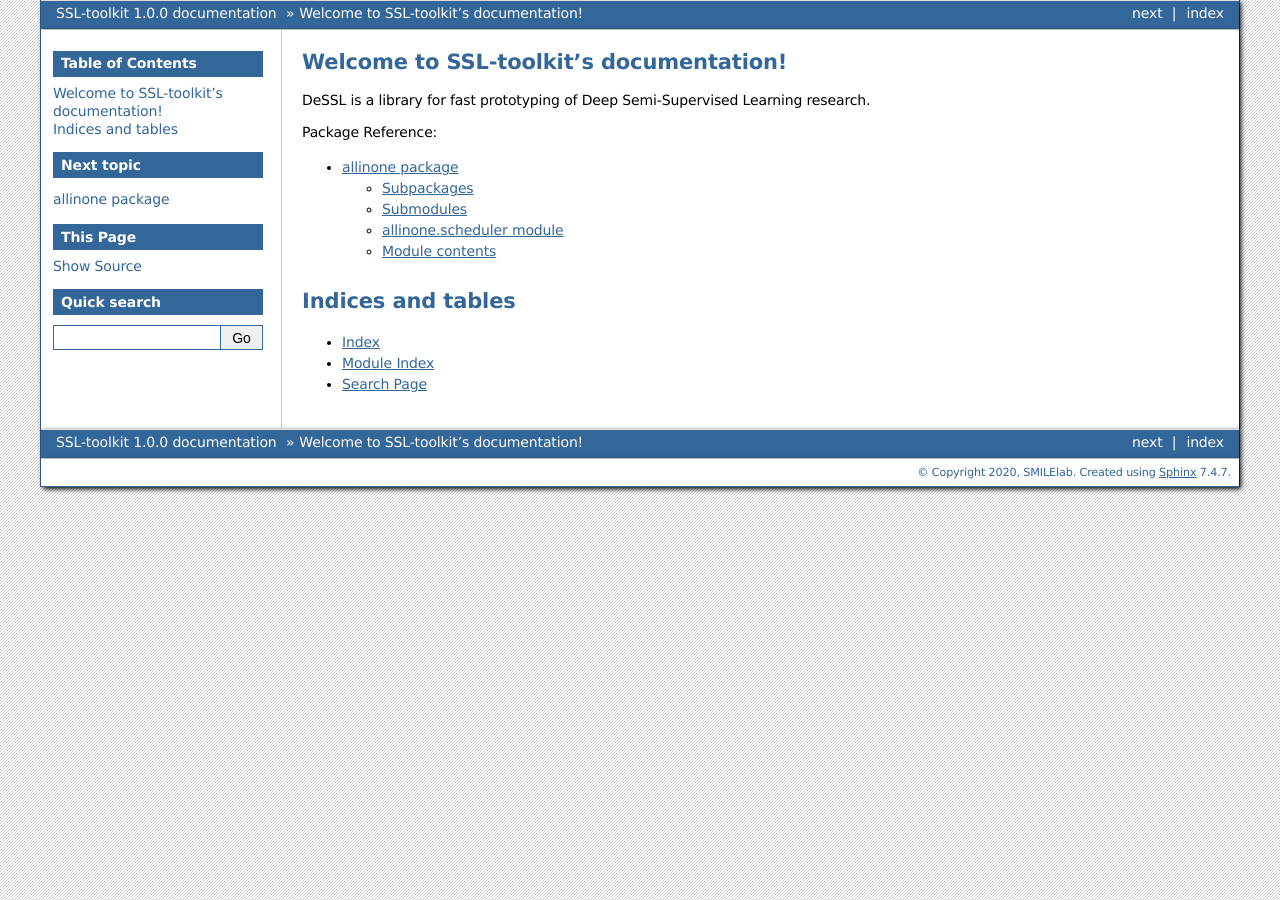
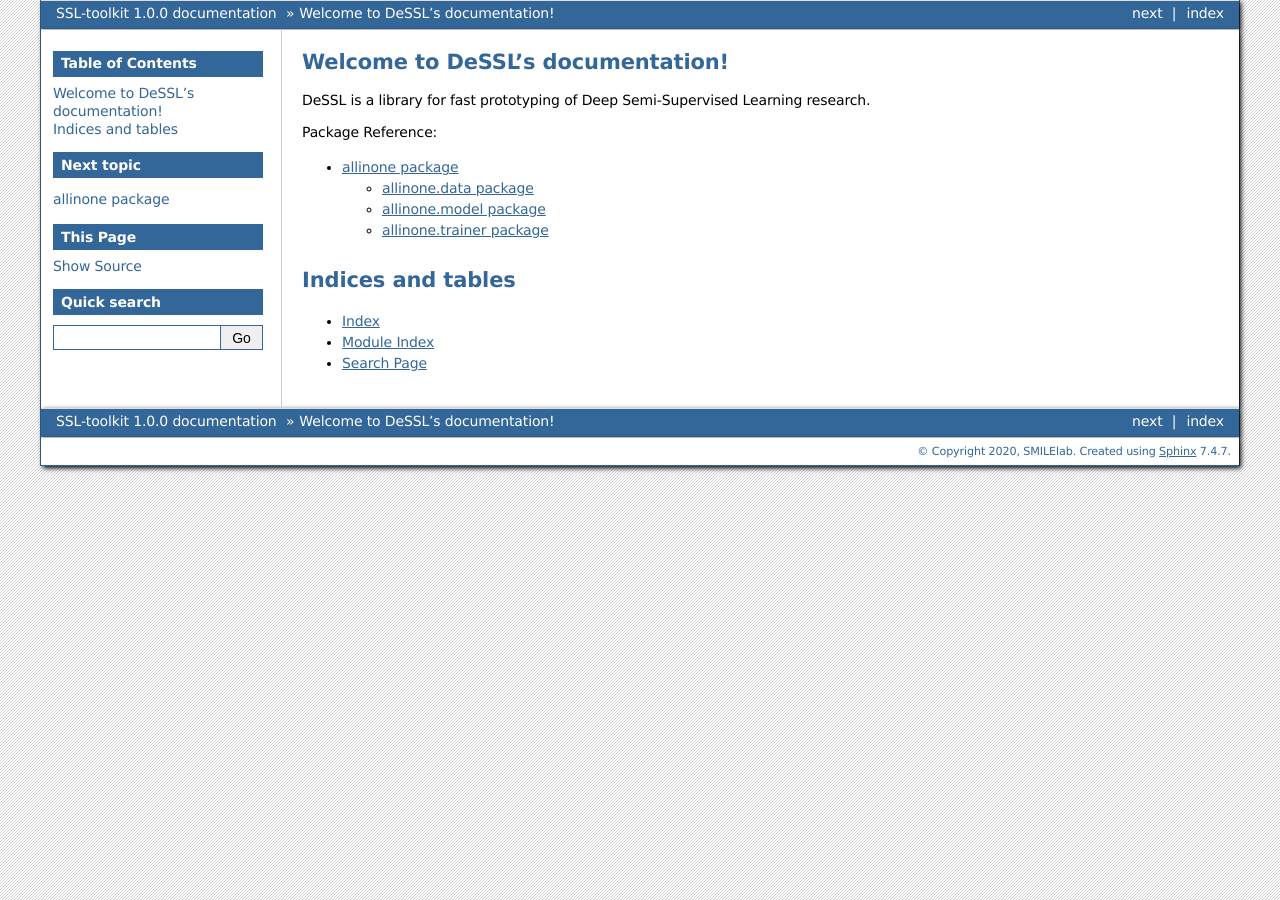
Before and after one commit to Fragile-azalea/SSL-toolkit, a Sphinx documentation site: the page built from doc/source/index.rst, in a window 1280 px wide. Built offline with Sphinx 7.4.7, drawn with Linux system fonts in a browser that asks for light colours.

Commit message:
change doc

```diff
--- a/doc/source/index.rst
+++ b/doc/source/index.rst
@@ -3,7 +3,7 @@
    You can adapt this file completely to your liking, but it should at least
    contain the root `toctree` directive.
 
-Welcome to SSL-toolkit's documentation!
+Welcome to DeSSL's documentation!
 =======================================
 
 DeSSL is a library for fast prototyping of Deep Semi-Supervised Learning research.
@@ -11,6 +11,7 @@
 
 .. toctree::
    :maxdepth: 2
+   :titlesonly:
    :caption: Package Reference:
 
    allinone
```
